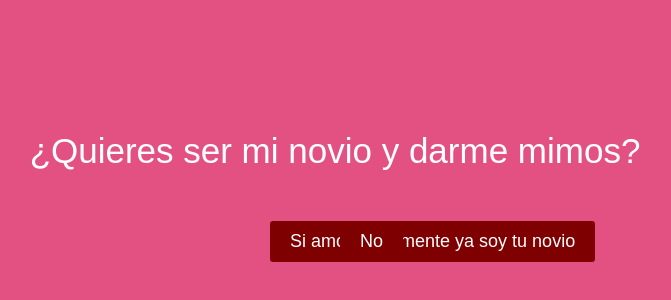
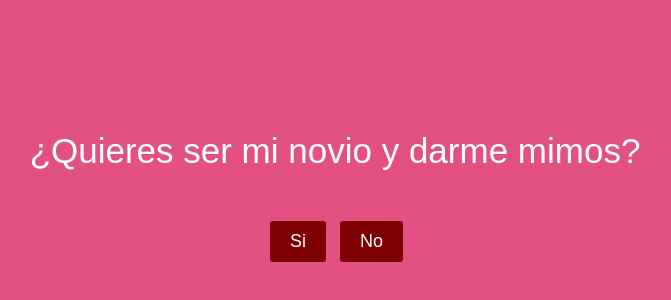
Before and after one commit to angevalcent/intento100, a plain HTML site: page index.html in a window 1280 px wide. Shown: the part 224-524 px from the top of the page, without its empty margins (305-976 px from the left). Drawn offline with Linux system fonts and the light colour scheme.

Commit message:
Update index.html

```diff
--- a/index.html
+++ b/index.html
@@ -15,7 +15,7 @@
         </div>
 
         <div class="buttons">
-            <button id="btnyes" class="btn">Si amor obviamente ya soy tu novio</button>
+            <button id="btnyes" class="btn">Si</button>
             <button id="btnno" class="btn">No</button>
         </div>
     </div>
```
